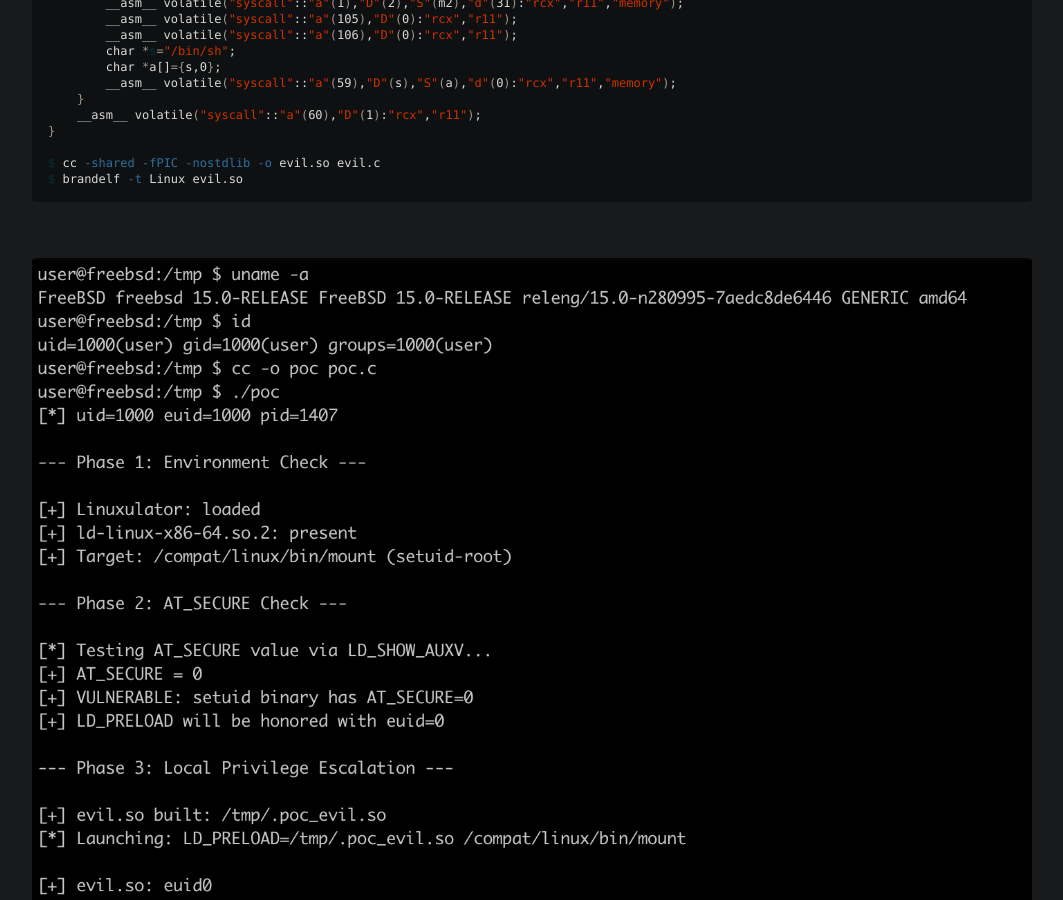
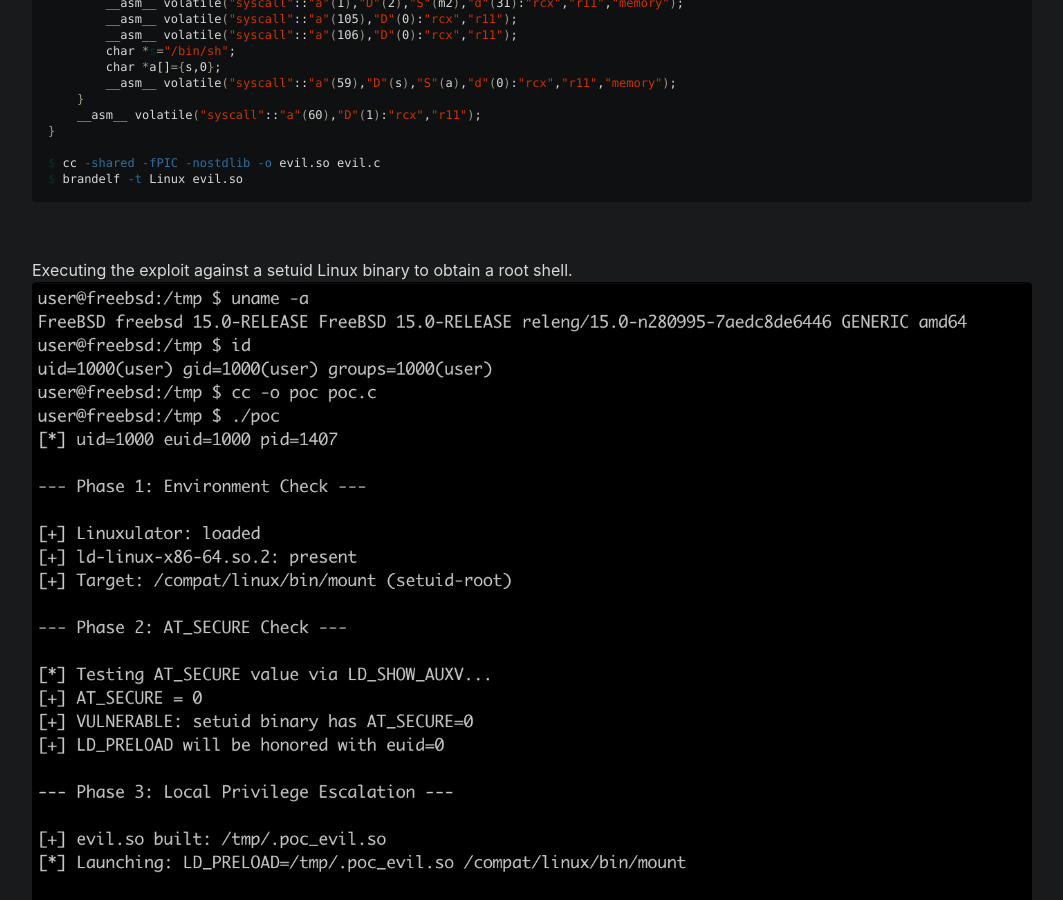
Before and after one commit to ii4gsp/ii4gsp.github.io, a Jekyll site: the page built from _posts/2026-06-11-cve-2026-49413.md, in a window 1280 px wide and 900 px high, scrolled down 6195 px. Shown: the whole window, without its empty margins (108-1171 px from the left). Built offline with Jekyll 4.4.1, drawn with Linux system fonts in a browser that asks for light colours.

Commit message:
Update 2026-06-11-cve-2026-49413.md

```diff
--- a/_posts/2026-06-11-cve-2026-49413.md
+++ b/_posts/2026-06-11-cve-2026-49413.md
@@ -317,6 +317,7 @@ $ brandelf -t Linux evil.so
 
 <br/>
 
+Executing the exploit against a setuid Linux binary to obtain a root shell.
 ![exploit_result](/assets/CVE-2026-49413/exploit_result.png)
 
 <br/>
```
